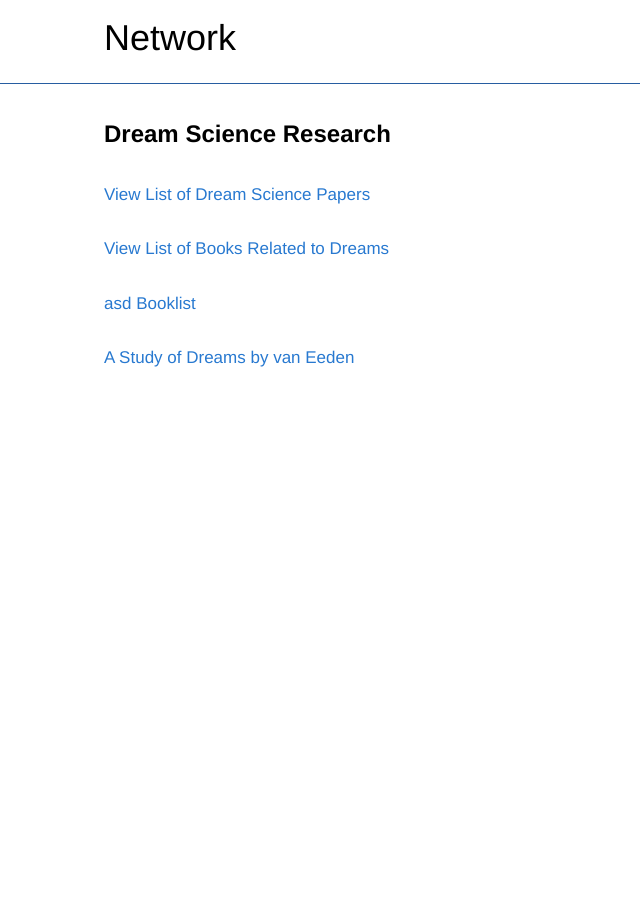
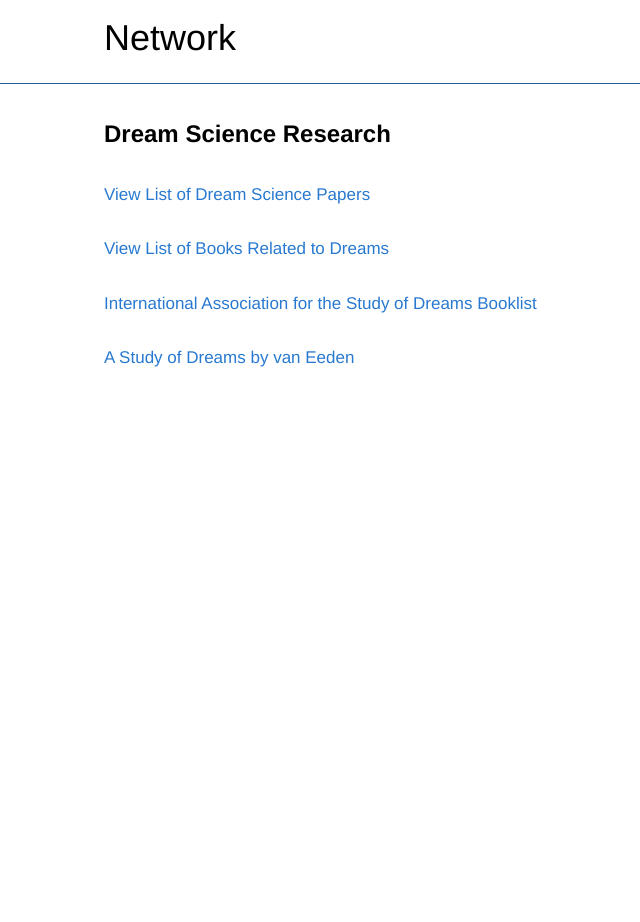
Before and after one commit to networkf/network.github.io, a Jekyll site: the page built from dreamscience.md, in a window 1280 px wide. Shown: the whole page, without its empty margins (171-811 px from the left). Built offline with Jekyll 4.4.1, drawn with Linux system fonts in a browser that asks for light colours; some web fonts are replaced; our own code applies the rules of GitHub Pages for plain Markdown files; the repository's description, which GitHub fills in, is left out.

Commit message:
Update dreamscience.md

```diff
--- a/dreamscience.md
+++ b/dreamscience.md
@@ -15,7 +15,7 @@ layout: default
 [View List of Books Related to Dreams](https://www.goodreads.com/review/list/95737422-link-daniel?ref=nav_mybooks&shelf=dreams)
 <br>
 <br>
-[asd Booklist](https://www.asdreams.org/books-a-z/)
+[International Association for the Study of Dreams Booklist](https://www.asdreams.org/books-a-z/)
 <br>
 <br>
 [A Study of Dreams by van Eeden](/dreamsvaneeden)
```
